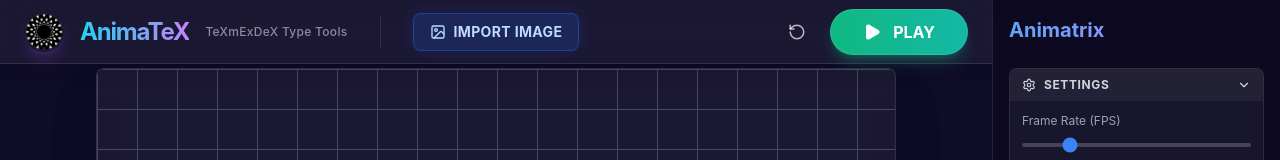
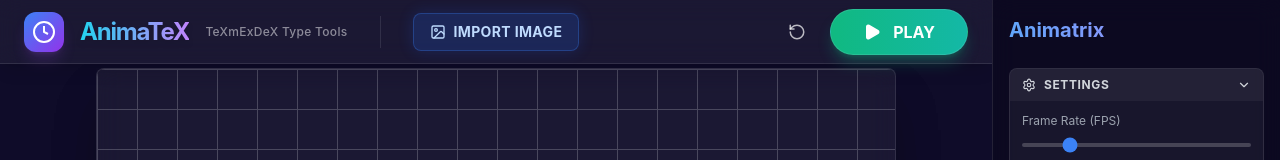
Before and after one commit to Texmexdex/AnimaTeX, a React (Vite) app: page / in a window 1280 px wide. Shown: the top 160 px of the page. Built offline with nearby package versions, Linux system fonts and the light colour scheme.

Commit message:
Remove animated logo to fix deployment

```diff
--- a/App.tsx
+++ b/App.tsx
@@ -3,7 +3,6 @@ import { Play, Pause, Image as ImageIcon, RotateCcw } from 'lucide-react';
 import Stage from './components/Stage';
 import Timeline from './components/Timeline';
 import PropertyPanel from './components/PropertyPanel';
-import AnimatedLogo from './components/AnimatedLogo';
 import { AnimObject, Keyframe, ProjectState, ObjectState } from './types';
 import { DEFAULT_CANVAS_WIDTH, DEFAULT_CANVAS_HEIGHT, DEFAULT_FPS, INITIAL_OBJECT_STATE } from './constants';
 
@@ -490,7 +489,12 @@ const App: React.FC = () => {
         <div className="flex-1 flex flex-col relative z-10 min-w-0 overflow-hidden">
             <div className="h-16 flex items-center justify-between px-6 bg-white/5 border-b border-white/10 backdrop-blur-md z-20 shadow-lg flex-shrink-0">
                  <div className="flex items-center gap-4">
-                    <AnimatedLogo size={40} fps={12} className="rounded-full shadow-lg shadow-purple-500/20" />
+                    <div className="flex items-center justify-center w-10 h-10 rounded-xl bg-gradient-to-br from-blue-500 to-purple-600 shadow-lg shadow-purple-500/20">
+                         <svg width="24" height="24" viewBox="0 0 24 24" fill="none" stroke="currentColor" strokeWidth="2">
+                            <circle cx="12" cy="12" r="10"/>
+                            <path d="M12 6v6l4 2"/>
+                         </svg>
+                    </div>
                     <h1 className="font-bold text-2xl tracking-tighter bg-clip-text text-transparent bg-gradient-to-r from-cyan-400 to-purple-400 drop-shadow-md">
                         AnimaTeX
                     </h1>
--- a/index.html
+++ b/index.html
@@ -4,10 +4,7 @@
     <meta charset="UTF-8" />
     <meta name="viewport" content="width=device-width, initial-scale=1.0" />
     <title>AnimaTeX Studio - TeXmExDeX Type Tools</title>
-
-    <!-- Animated Favicon -->
-    <link id="dynamic-favicon" rel="icon" href="/favicon/1.png" type="image/png" />
-    <link rel="apple-touch-icon" href="/logo.gif" />
+    <link rel="icon" href="/logo.svg" type="image/svg+xml" />
     <meta name="theme-color" content="#0f0c29" />
     <script src="https://cdn.tailwindcss.com"></script>
     <script src="https://cdnjs.cloudflare.com/ajax/libs/gif.js/0.2.0/gif.js"></script>
@@ -72,27 +69,5 @@
   <body>
     <div id="root"></div>
   <script type="module" src="/index.tsx"></script>
-
-  <!-- Animated Favicon Script -->
-  <script>
-    (function() {
-      const faviconTag = document.getElementById('dynamic-favicon');
-      const totalFrames = 62; // Total number of favicon frames
-      const frameDelay = 100; // Speed in ms (100ms = 10fps)
-      const folderPath = '/favicon/'; // Path to favicon images
-      let currentFrame = 1;
-
-      setInterval(() => {
-        // Update the href
-        faviconTag.href = `${folderPath}${currentFrame}.png`;
-
-        // Increment frame, loop back to 1 if at end
-        currentFrame++;
-        if (currentFrame > totalFrames) {
-          currentFrame = 1;
-        }
-      }, frameDelay);
-    })();
-  </script>
 </body>
 </html>
```
